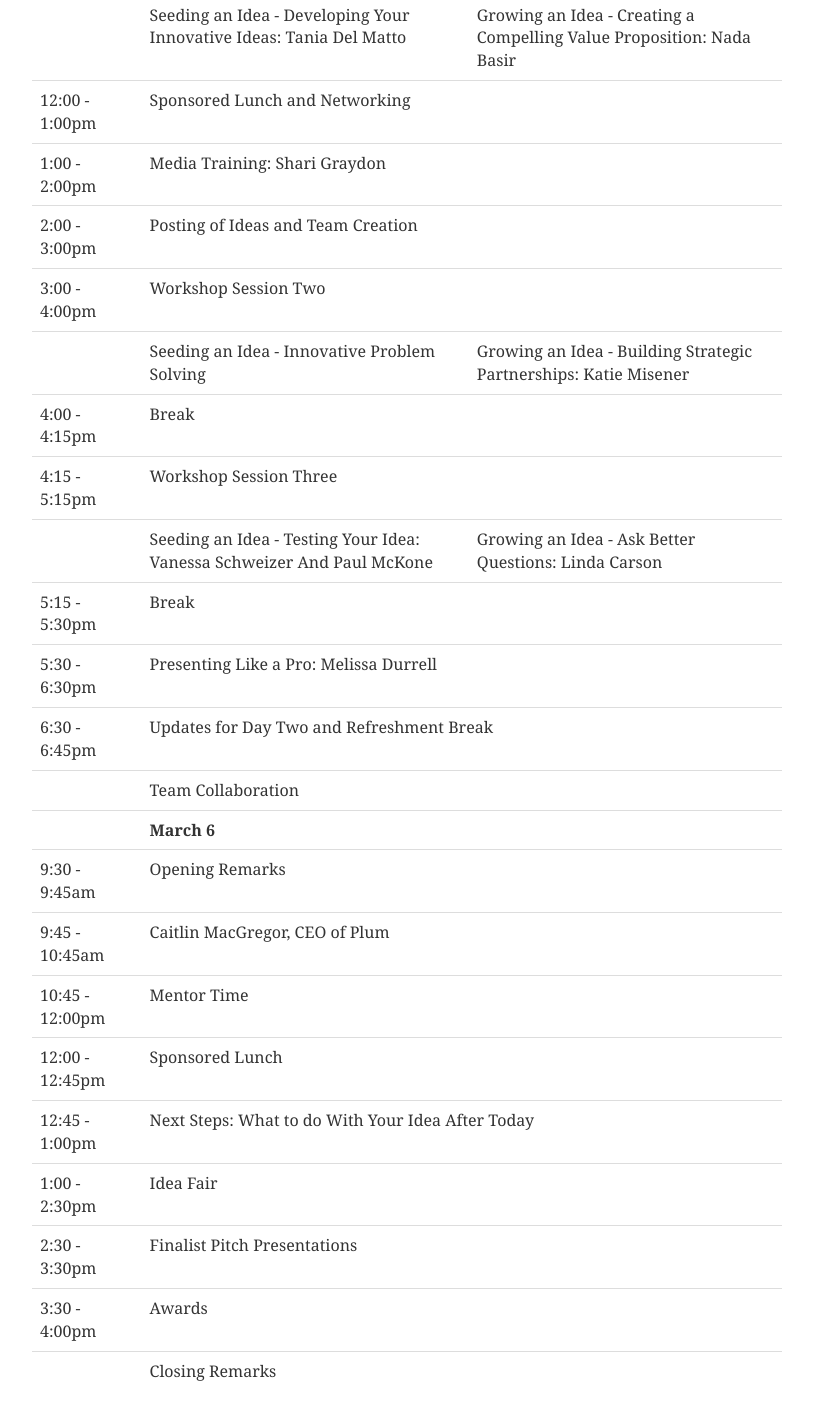
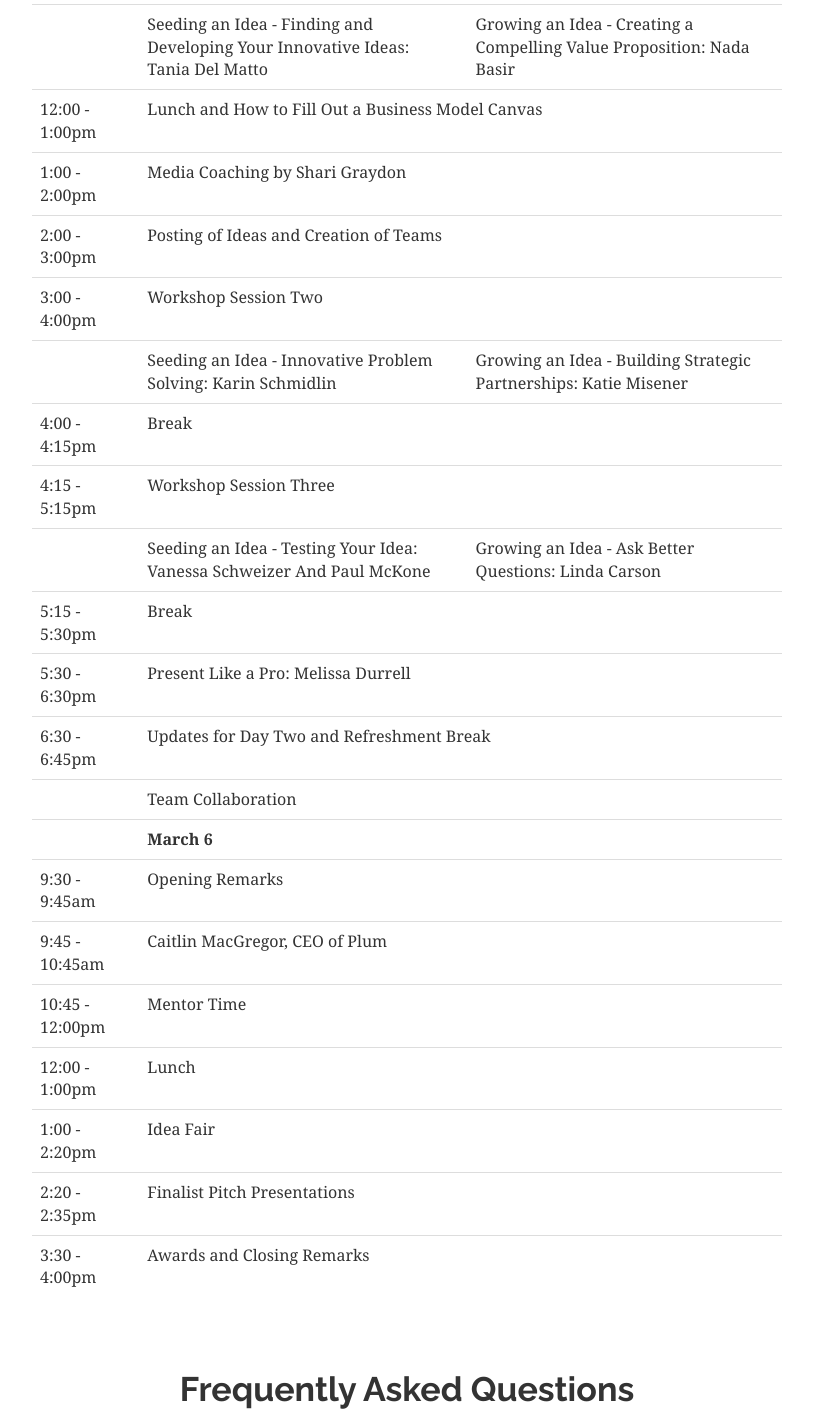
Before and after one commit to joeyrideout/wwimin, a website: page index_source.html in a window 1280 px wide. Shown: the part 4756-6168 px from the top of the page, without its empty margins (233-1046 px from the left). Drawn offline with Linux system fonts and the light colour scheme; a script that the page names is missing.

Commit message:
Updating to final schedule, adding a download link to PDF version.

```diff
--- a/index_source.html
+++ b/index_source.html
@@ -369,7 +369,7 @@ Found a bug? Ping us at wwimin.social@gmail.com.
       <p>STC 0050, 0060, and 1012</p>
       <p>Registration: inside the main entrance to STC (off of Ring Road).</p>
       <a id="schedule" name="schedule"></a>
-      <h2>Schedule</h2>
+      <h2>Schedule <a class="btn btn-primary" href="./static/WWIMIn_Event_Program.pdf">Download (PDF)</a></h2>
       <table class="table">
         <tr><th></th><th>March 5, 2016</th></tr>
         <tr><td>9:00 - 9:30am</td><td>Registration and Breakfast</td></tr>
@@ -384,7 +384,7 @@ Found a bug? Ping us at wwimin.social@gmail.com.
           <td>
             <div class="row">
               <div class="col-xs-6">
-                Seeding an Idea - Developing Your Innovative Ideas: Tania Del Matto
+                Seeding an Idea - Finding and Developing Your Innovative Ideas: Tania Del Matto
               </div>
               <div class="col-xs-6">
                 Growing an Idea - Creating a Compelling Value Proposition: Nada Basir
@@ -393,9 +393,9 @@ Found a bug? Ping us at wwimin.social@gmail.com.
           </td>
         </tr>
 
-        <tr><td>12:00 - 1:00pm</td><td>Sponsored Lunch and Networking</td></tr>
-        <tr><td>1:00 - 2:00pm</td><td>Media Training: Shari Graydon</td></tr>
-        <tr><td>2:00 - 3:00pm</td><td>Posting of Ideas and Team Creation</td></tr>
+        <tr><td>12:00 - 1:00pm</td><td>Lunch and How to Fill Out a Business Model Canvas</td></tr>
+        <tr><td>1:00 - 2:00pm</td><td>Media Coaching by Shari Graydon</td></tr>
+        <tr><td>2:00 - 3:00pm</td><td>Posting of Ideas and Creation of Teams</td></tr>
 
         <tr><td>3:00 - 4:00pm</td><td>Workshop Session Two</td></tr>
         <tr>
@@ -404,7 +404,7 @@ Found a bug? Ping us at wwimin.social@gmail.com.
           <td>
             <div class="row">
               <div class="col-xs-6">
-                Seeding an Idea - Innovative Problem Solving
+                Seeding an Idea - Innovative Problem Solving: Karin Schmidlin
               </div>
               <div class="col-xs-6">
                 Growing an Idea - Building Strategic Partnerships: Katie Misener
@@ -431,7 +431,7 @@ Found a bug? Ping us at wwimin.social@gmail.com.
         </tr>
         <tr><td>5:15 - 5:30pm</td><td>Break</td></tr>
 
-        <tr><td>5:30 - 6:30pm</td><td>Presenting Like a Pro: Melissa Durrell</td></tr>
+        <tr><td>5:30 - 6:30pm</td><td>Present Like a Pro: Melissa Durrell</td></tr>
         <tr><td>6:30 - 6:45pm</td><td>Updates for Day Two and Refreshment Break</td></tr>
         <tr><td></td><td>Team Collaboration</td></tr>
 
@@ -439,12 +439,10 @@ Found a bug? Ping us at wwimin.social@gmail.com.
         <tr><td>9:30 - 9:45am</td><td>Opening Remarks</td></tr>
         <tr><td>9:45 - 10:45am</td><td>Caitlin MacGregor, CEO of Plum</td></tr>
         <tr><td>10:45 - 12:00pm</td><td>Mentor Time</td></tr>
-        <tr><td>12:00 - 12:45pm</td><td>Sponsored Lunch</td></tr>
-        <tr><td>12:45 - 1:00pm</td><td>Next Steps: What to do With Your Idea After Today</td></tr>
-        <tr><td>1:00 - 2:30pm</td><td>Idea Fair</td></tr>
-        <tr><td>2:30 - 3:30pm</td><td>Finalist Pitch Presentations</td></tr>
-        <tr><td>3:30 - 4:00pm</td><td>Awards</td></tr>
-        <tr><td></td><td>Closing Remarks</td></tr>
+        <tr><td>12:00 - 1:00pm</td><td>Lunch</td></tr>
+        <tr><td>1:00 - 2:20pm</td><td>Idea Fair</td></tr>
+        <tr><td>2:20 - 2:35pm</td><td>Finalist Pitch Presentations</td></tr>
+        <tr><td>3:30 - 4:00pm</td><td>Awards and Closing Remarks</td></tr>
       </table>
     </div>
   </div>
```
Also changed, not shown: index.html (+1 -1 lines).
